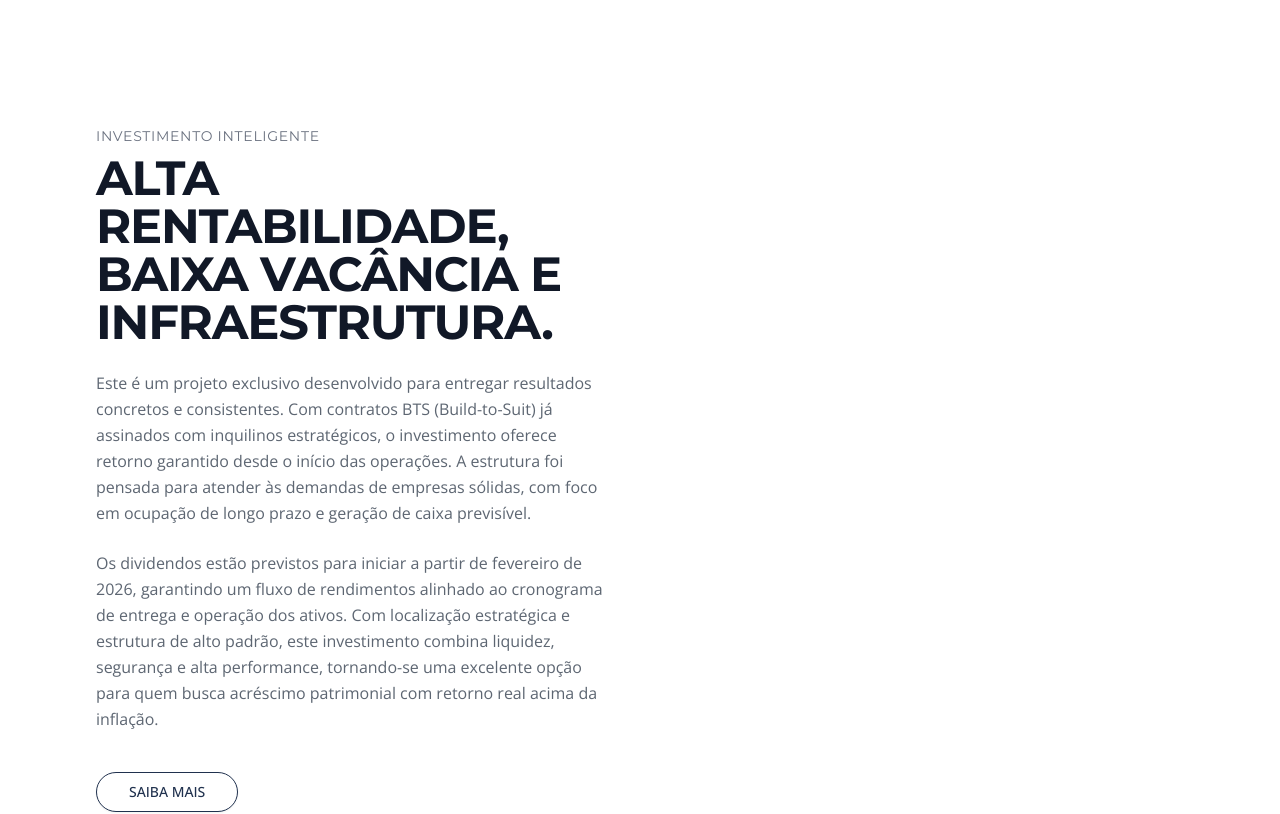
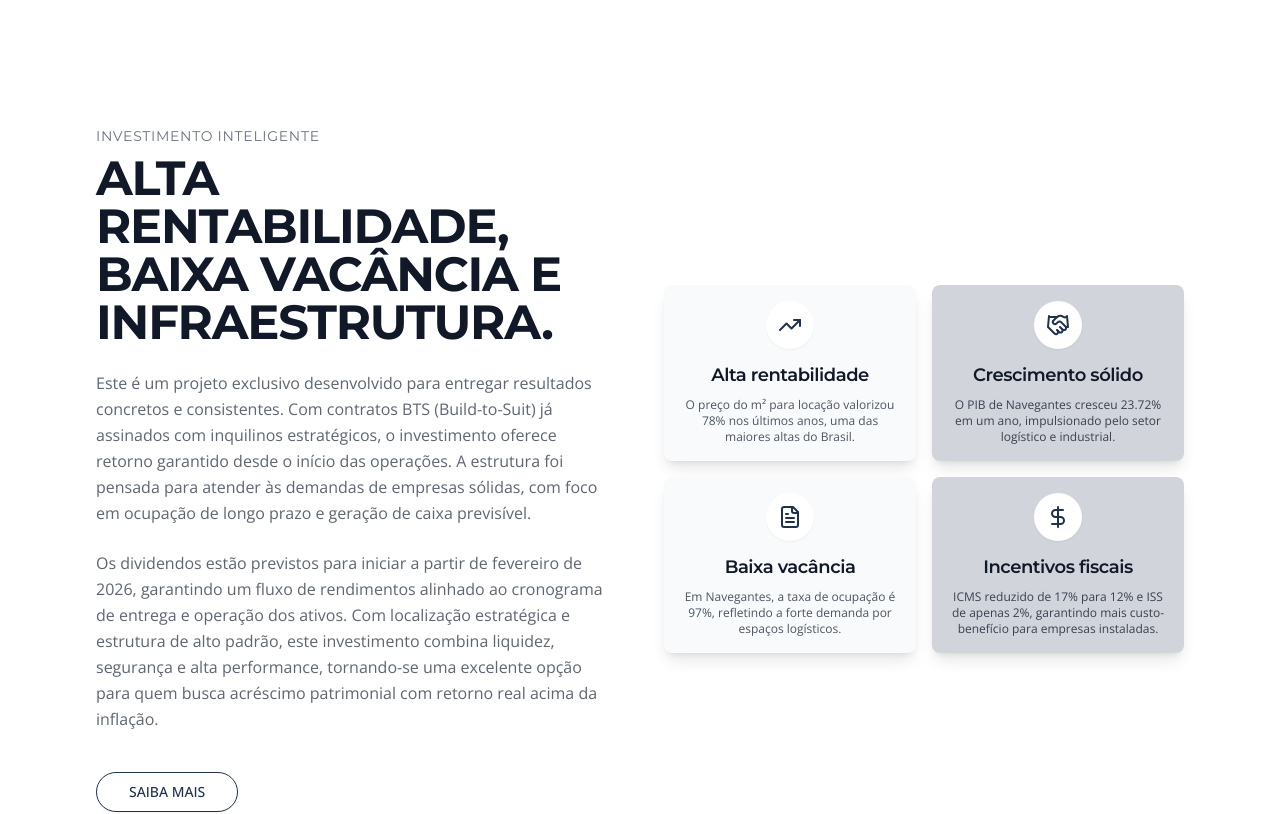
Before and after one commit to biancabela/joinville-investment-hub, a React (Vite) app: page / in a window 1280 px wide. Shown: the part 802-1616 px from the top of the page. Built offline with nearby package versions, Linux system fonts and the light colour scheme.

Commit message:
Fix: FeatureCards layout
Adjust the layout of the FeatureCards component to display cards on the right side of the text.

```diff
--- a/src/components/FeatureCards.tsx
+++ b/src/components/FeatureCards.tsx
@@ -2,19 +2,23 @@
 import { Card, CardContent } from "@/components/ui/card";
 import { TrendingUp, Handshake, FileText, DollarSign } from "lucide-react";
 
-const FeatureCards = () => {
+interface FeatureCardsProps {
+  compact?: boolean;
+}
+
+const FeatureCards = ({ compact = false }: FeatureCardsProps) => {
   return (
-    <section className="py-8 bg-white" id="features">
-      <div className="container mx-auto px-4 md:px-6">
-        <div className="grid grid-cols-1 md:grid-cols-2 lg:grid-cols-4 gap-6 max-w-6xl mx-auto">
+    <section className={`${compact ? 'py-0' : 'py-8'} bg-white w-full`} id={compact ? undefined : "features"}>
+      <div className={`${compact ? '' : 'container mx-auto px-4 md:px-6'}`}>
+        <div className={`grid grid-cols-1 ${compact ? 'sm:grid-cols-2 gap-4' : 'md:grid-cols-2 lg:grid-cols-4 gap-6 max-w-6xl mx-auto'}`}>
           {/* Alta rentabilidade */}
           <Card className="border-none shadow-lg hover:shadow-xl transition-all duration-300 bg-gray-50">
-            <CardContent className="p-6 flex flex-col items-center text-center">
-              <div className="mb-4 rounded-full bg-white w-16 h-16 flex items-center justify-center shadow-sm">
-                <TrendingUp className="h-8 w-8 text-brand-navy" />
+            <CardContent className={`${compact ? 'p-4' : 'p-6'} flex flex-col items-center text-center`}>
+              <div className={`mb-3 rounded-full bg-white ${compact ? 'w-12 h-12' : 'w-16 h-16'} flex items-center justify-center shadow-sm`}>
+                <TrendingUp className={`${compact ? 'h-6 w-6' : 'h-8 w-8'} text-brand-navy`} />
               </div>
-              <h3 className="text-xl font-semibold mb-3 font-montserrat text-gray-900">Alta rentabilidade</h3>
-              <p className="text-gray-600 text-sm">
+              <h3 className={`${compact ? 'text-lg' : 'text-xl'} font-semibold mb-2 font-montserrat text-gray-900`}>Alta rentabilidade</h3>
+              <p className={`text-gray-600 ${compact ? 'text-xs' : 'text-sm'}`}>
                 O preço do m² para locação valorizou 78% nos últimos anos, uma das maiores altas do Brasil.
               </p>
             </CardContent>
@@ -22,12 +26,12 @@ const FeatureCards = () => {
 
           {/* Crescimento sólido */}
           <Card className="border-none shadow-lg hover:shadow-xl transition-all duration-300 bg-gray-300">
-            <CardContent className="p-6 flex flex-col items-center text-center">
-              <div className="mb-4 rounded-full bg-white w-16 h-16 flex items-center justify-center shadow-sm">
-                <Handshake className="h-8 w-8 text-brand-navy" />
+            <CardContent className={`${compact ? 'p-4' : 'p-6'} flex flex-col items-center text-center`}>
+              <div className={`mb-3 rounded-full bg-white ${compact ? 'w-12 h-12' : 'w-16 h-16'} flex items-center justify-center shadow-sm`}>
+                <Handshake className={`${compact ? 'h-6 w-6' : 'h-8 w-8'} text-brand-navy`} />
               </div>
-              <h3 className="text-xl font-semibold mb-3 font-montserrat text-gray-900">Crescimento sólido</h3>
-              <p className="text-gray-700 text-sm">
+              <h3 className={`${compact ? 'text-lg' : 'text-xl'} font-semibold mb-2 font-montserrat text-gray-900`}>Crescimento sólido</h3>
+              <p className={`text-gray-700 ${compact ? 'text-xs' : 'text-sm'}`}>
                 O PIB de Navegantes cresceu 23.72% em um ano, impulsionado pelo setor logístico e industrial.
               </p>
             </CardContent>
@@ -35,12 +39,12 @@ const FeatureCards = () => {
 
           {/* Baixa vacância */}
           <Card className="border-none shadow-lg hover:shadow-xl transition-all duration-300 bg-gray-50">
-            <CardContent className="p-6 flex flex-col items-center text-center">
-              <div className="mb-4 rounded-full bg-white w-16 h-16 flex items-center justify-center shadow-sm">
-                <FileText className="h-8 w-8 text-brand-navy" />
+            <CardContent className={`${compact ? 'p-4' : 'p-6'} flex flex-col items-center text-center`}>
+              <div className={`mb-3 rounded-full bg-white ${compact ? 'w-12 h-12' : 'w-16 h-16'} flex items-center justify-center shadow-sm`}>
+                <FileText className={`${compact ? 'h-6 w-6' : 'h-8 w-8'} text-brand-navy`} />
               </div>
-              <h3 className="text-xl font-semibold mb-3 font-montserrat text-gray-900">Baixa vacância</h3>
-              <p className="text-gray-600 text-sm">
+              <h3 className={`${compact ? 'text-lg' : 'text-xl'} font-semibold mb-2 font-montserrat text-gray-900`}>Baixa vacância</h3>
+              <p className={`text-gray-600 ${compact ? 'text-xs' : 'text-sm'}`}>
                 Em Navegantes, a taxa de ocupação é 97%, refletindo a forte demanda por espaços logísticos.
               </p>
             </CardContent>
@@ -48,12 +52,12 @@ const FeatureCards = () => {
 
           {/* Incentivos fiscais */}
           <Card className="border-none shadow-lg hover:shadow-xl transition-all duration-300 bg-gray-300">
-            <CardContent className="p-6 flex flex-col items-center text-center">
-              <div className="mb-4 rounded-full bg-white w-16 h-16 flex items-center justify-center shadow-sm">
-                <DollarSign className="h-8 w-8 text-brand-navy" />
+            <CardContent className={`${compact ? 'p-4' : 'p-6'} flex flex-col items-center text-center`}>
+              <div className={`mb-3 rounded-full bg-white ${compact ? 'w-12 h-12' : 'w-16 h-16'} flex items-center justify-center shadow-sm`}>
+                <DollarSign className={`${compact ? 'h-6 w-6' : 'h-8 w-8'} text-brand-navy`} />
               </div>
-              <h3 className="text-xl font-semibold mb-3 font-montserrat text-gray-900">Incentivos fiscais</h3>
-              <p className="text-gray-700 text-sm">
+              <h3 className={`${compact ? 'text-lg' : 'text-xl'} font-semibold mb-2 font-montserrat text-gray-900`}>Incentivos fiscais</h3>
+              <p className={`text-gray-700 ${compact ? 'text-xs' : 'text-sm'}`}>
                 ICMS reduzido de 17% para 12% e ISS de apenas 2%, garantindo mais custo-benefício para empresas instaladas.
               </p>
             </CardContent>
--- a/src/components/Highlights.tsx
+++ b/src/components/Highlights.tsx
@@ -1,5 +1,6 @@
 
 import { Button } from "@/components/ui/button";
+import FeatureCards from "./FeatureCards";
 
 const Highlights = () => {
   return (
@@ -30,8 +31,10 @@ const Highlights = () => {
             </div>
           </div>
 
-          {/* Right column will be empty to maintain the layout structure */}
-          <div className="hidden lg:block"></div>
+          {/* Right column with feature cards */}
+          <div className="flex items-center">
+            <FeatureCards compact={true} />
+          </div>
         </div>
       </div>
     </section>
--- a/src/pages/Index.tsx
+++ b/src/pages/Index.tsx
@@ -6,7 +6,6 @@ import Stats from "@/components/Stats";
 import JoinvilleData from "@/components/JoinvilleData";
 import ContactForm from "@/components/ContactForm";
 import Footer from "@/components/Footer";
-import FeatureCards from "@/components/FeatureCards";
 
 const Index = () => {
   useEffect(() => {
@@ -52,9 +51,6 @@ const Index = () => {
           <Highlights />
         </div>
         <div className="scroll-animate">
-          <FeatureCards />
-        </div>
-        <div className="scroll-animate">
           <Gallery />
         </div>
         <div className="scroll-animate">
```
